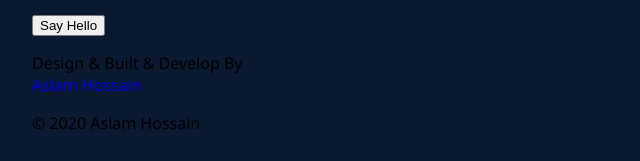
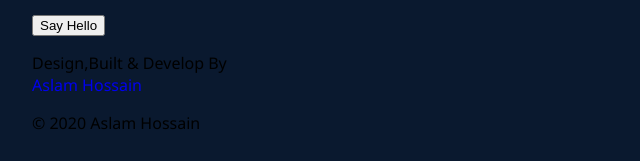
Before and after one commit to engineer-aslam-hossain/resume, a plain HTML site: page index.html in a window 1280 px wide. Shown: the part 2955-3116 px from the top of the page, 86-726 px from the left. Drawn offline with Linux system fonts and the light colour scheme.

Commit message:
it's really feels good and positive

```diff
--- a/index.html
+++ b/index.html
@@ -209,7 +209,7 @@
           </a>
         </div>
         <div class="footer">
-          <p class="design">Design & Built & Develop By <a href="#">Aslam Hossain</a> </p>
+          <p class="design">Design,Built & Develop By <a href="#">Aslam Hossain</a> </p>
           <p class="copyright"> &copy 2020 Aslam Hossain </p>
         </div>
       </div>
```
